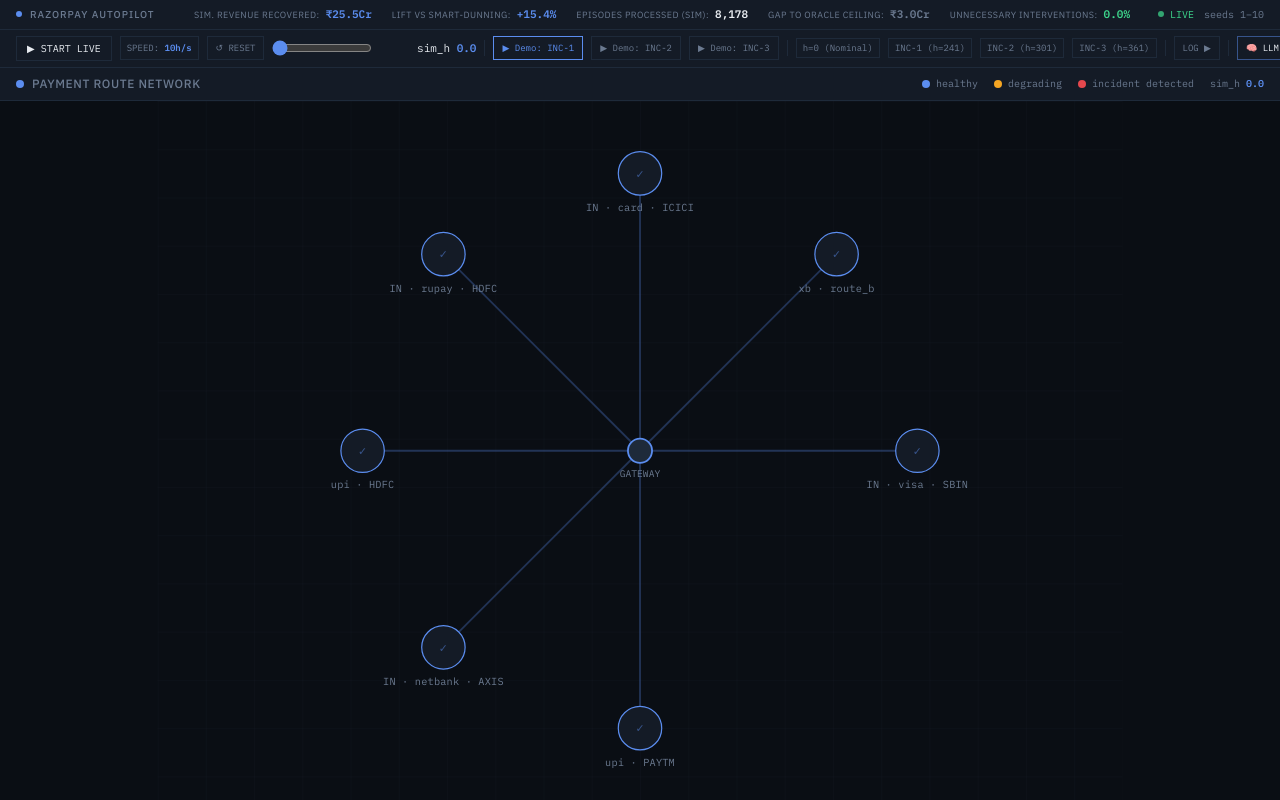
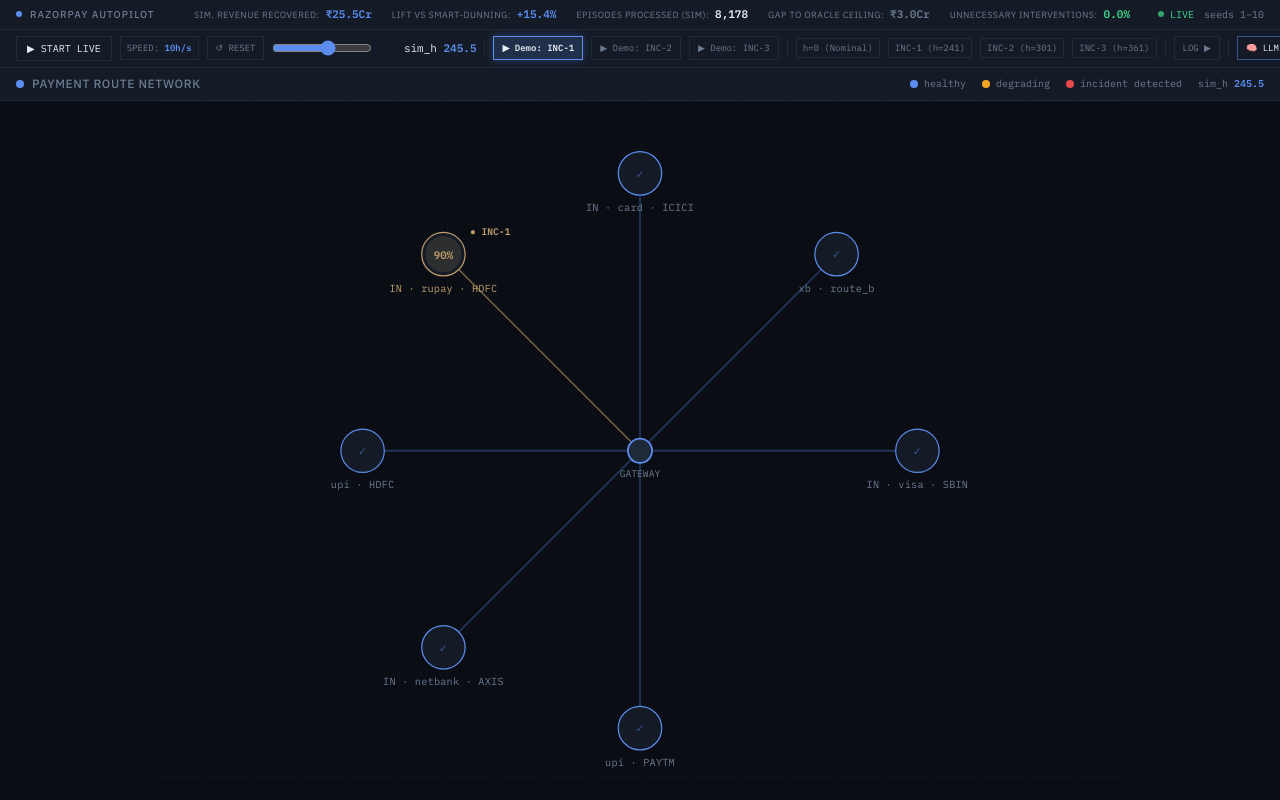
Before and after one commit to CHARU0906/razorpay-autopilot, a React (Vite) app in the folder ui/: page / in a window 1280 px wide. Built offline with nearby package versions, Linux system fonts and the light colour scheme.

Commit message:
Fix UI: highlight active clicked button dynamically in control bar

```diff
--- a/ui/src/App.jsx
+++ b/ui/src/App.jsx
@@ -9,22 +9,23 @@
 
 // T-2h before each incident's detection fires
 const DEMO_JUMPS = [
-  { label: '▶ Demo: INC-1', h: 245.5, hot: true,  tip: 'INC-1: RuPay/HDFC Degradation (94%→82%)' },
-  { label: '▶ Demo: INC-2', h: 307.7, hot: false, tip: 'INC-2: Cross-Border Route B (96%→84%)' },
-  { label: '▶ Demo: INC-3', h: 365.6, hot: false, tip: 'INC-3: UPI AutoPay Paytm (93%→85%)' },
+  { id: 'inc1', label: '▶ Demo: INC-1', h: 245.5, tip: 'INC-1: RuPay/HDFC Degradation (94%→82%)' },
+  { id: 'inc2', label: '▶ Demo: INC-2', h: 307.7, tip: 'INC-2: Cross-Border Route B (96%→84%)' },
+  { id: 'inc3', label: '▶ Demo: INC-3', h: 365.6, tip: 'INC-3: UPI AutoPay Paytm (93%→85%)' },
 ]
 
 const NAV_JUMPS = [
-  { label: 'h=0 (Nominal)', h: 0   },
-  { label: 'INC-1 (h=241)', h: 241 },
-  { label: 'INC-2 (h=301)', h: 301 },
-  { label: 'INC-3 (h=361)', h: 361 },
+  { id: 'h0',   label: 'h=0 (Nominal)', h: 0   },
+  { id: 'nav1', label: 'INC-1 (h=241)', h: 241 },
+  { id: 'nav2', label: 'INC-2 (h=301)', h: 301 },
+  { id: 'nav3', label: 'INC-3 (h=361)', h: 361 },
 ]
 
 export default function App() {
   const [approvalLog,   setApprovalLog]   = useState([])
   const [selectedRoute, setSelectedRoute] = useState(null)
-  const [simHour,       setSimHour]       = useState(0)
+  const [simHour,       setSimHour]       = useState(245.5) // start at active demo point
+  const [activeJumpId,  setActiveJumpId]  = useState('inc1') // track active clicked button
   const [simSpeed,      setSimSpeed]      = useState(10) // 10 sim-hours per real second
   const [playing,       setPlaying]       = useState(false)
   const [logOpen,       setLogOpen]       = useState(false)
@@ -61,21 +62,23 @@
     setPlaying(prev => {
       const next = !prev
       if (next && simHour < 10) {
-        // Auto-jump to active incident demo if starting from h=0 so live activity is immediately visible
         setSimHour(245.5)
+        setActiveJumpId('inc1')
       }
       return next
     })
   }, [simHour])
 
-  const jumpTo = useCallback((h, autoPlay = true) => {
+  const jumpTo = useCallback((h, id = null, autoPlay = true) => {
     setSimHour(h)
+    if (id) setActiveJumpId(id)
     if (autoPlay) setPlaying(true)
   }, [])
 
   const handleReset = useCallback(() => {
     setPlaying(false)
     setSimHour(0)
+    setActiveJumpId('h0')
     setApprovalLog([])
     setSelectedRoute(null)
     setLogOpen(false)
@@ -119,7 +122,7 @@
           onClick={togglePlay}
           className="font-mono text-[10px] px-2.5 py-1 border border-border hover:border-signal-blue transition-colors shrink-0 flex items-center gap-1.5"
           style={{ color: playing ? '#5B8DEF' : '#E8ECF1', background: playing ? '#5B8DEF1E' : '#141B26' }}
-          title={playing ? 'Pause simulation clock' : 'Play simulation clock (auto-starts at INC-1 if h=0)'}
+          title={playing ? 'Pause simulation clock' : 'Play simulation clock'}
         >
           <span>{playing ? '⏸ LIVE PLAYING' : '▶ START LIVE'}</span>
         </button>
@@ -146,7 +149,11 @@
         <input
           type="range" min="0" max={SIM_MAX} step="0.5"
           value={simHour}
-          onChange={e => { setPlaying(false); setSimHour(Number(e.target.value)) }}
+          onChange={e => {
+            setPlaying(false)
+            setSimHour(Number(e.target.value))
+            setActiveJumpId(null)
+          }}
           className="flex-1 min-w-[100px]"
           style={{ accentColor: '#5B8DEF' }}
         />
@@ -157,36 +164,53 @@
         {/* Separator */}
         <div className="w-px h-4 bg-border shrink-0" />
 
-        {/* Demo quick-jump buttons (T-minus-2h) */}
-        {DEMO_JUMPS.map(({ label, h, hot, tip }) => (
+        {/* Demo quick-jump buttons — HIGHLIGHTS ONLY THE ACTIVE CLICKED BUTTON */}
+        {DEMO_JUMPS.map(({ id, label, h, tip }) => {
+          const isClicked = activeJumpId === id || (Math.abs(simHour - h) < 1.0 && activeJumpId === id)
+          return (
             <button
-            key={label}
-            onClick={() => jumpTo(h)}
+              key={id}
+              onClick={() => jumpTo(h, id)}
               title={tip}
-            className="font-mono text-[9px] px-2 py-1 border transition-colors shrink-0"
+              className="font-mono text-[9px] px-2 py-1 border transition-all shrink-0"
               style={{
-              borderColor: hot ? '#5B8DEF' : '#1E2A3A',
-              color:       hot ? '#5B8DEF' : '#6B7A90',
+                borderColor: isClicked ? '#5B8DEF' : '#1E2A3A',
+                color:       isClicked ? '#E8ECF1' : '#6B7A90',
+                background:  isClicked ? '#5B8DEF2E' : '#141B26',
+                fontWeight:  isClicked ? '600' : '400',
+                boxShadow:   isClicked ? '0 0 8px rgba(91, 141, 239, 0.35)' : 'none',
               }}
             >
               {label}
             </button>
-        ))}
+          )
+        })}
 
         {/* Separator */}
         <div className="w-px h-4 bg-border shrink-0" />
 
         {/* Nav jumps */}
-        {NAV_JUMPS.map(({ label, h }) => (
+        {NAV_JUMPS.map(({ id, label, h }) => {
+          const isClicked = activeJumpId === id
+          return (
             <button
-            key={label}
-            onClick={() => { setPlaying(false); setSimHour(h) }}
-            className="font-mono text-[9px] px-1.5 py-0.5 border border-border hover:border-signal-blue transition-colors shrink-0 text-muted"
+              key={id}
+              onClick={() => {
+                setPlaying(false)
+                jumpTo(h, id, false)
+              }}
+              className="font-mono text-[9px] px-1.5 py-0.5 border transition-all shrink-0 text-muted"
+              style={{
+                borderColor: isClicked ? '#5B8DEF' : '#1E2A3A',
+                color:       isClicked ? '#5B8DEF' : '#6B7A90',
+                background:  isClicked ? '#5B8DEF1A' : 'transparent',
+              }}
               title={`Jump clock to sim_h=${h}`}
             >
               {label}
             </button>
-        ))}
+          )
+        })}
 
         {/* Separator */}
         <div className="w-px h-4 bg-border shrink-0" />
```
Lines whose indentation alone changed are shown as unchanged.
